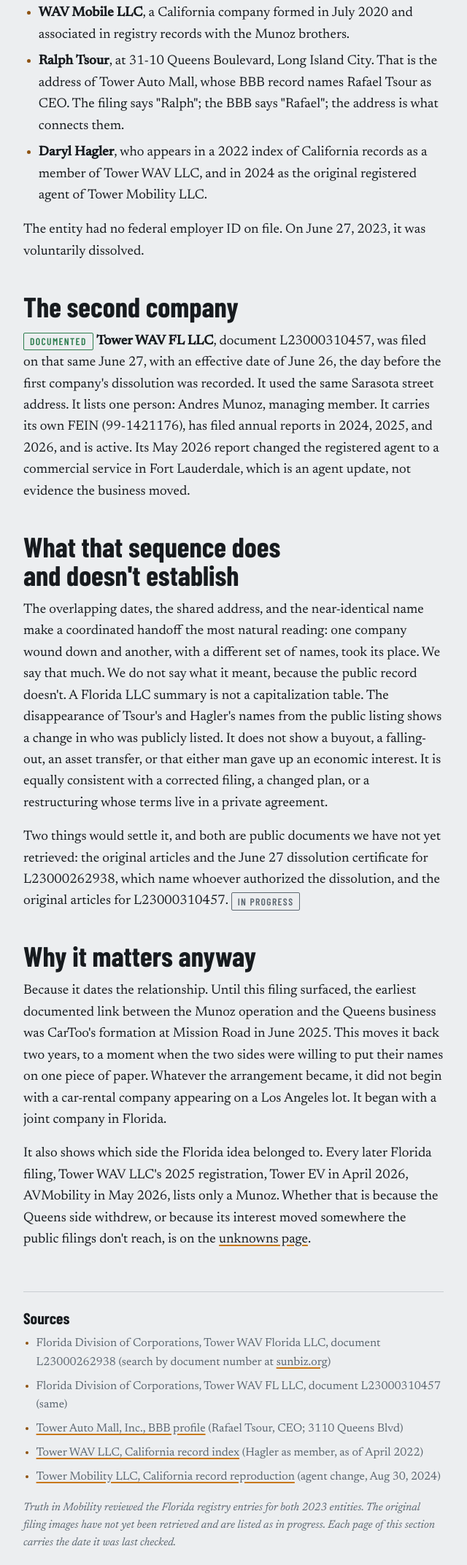
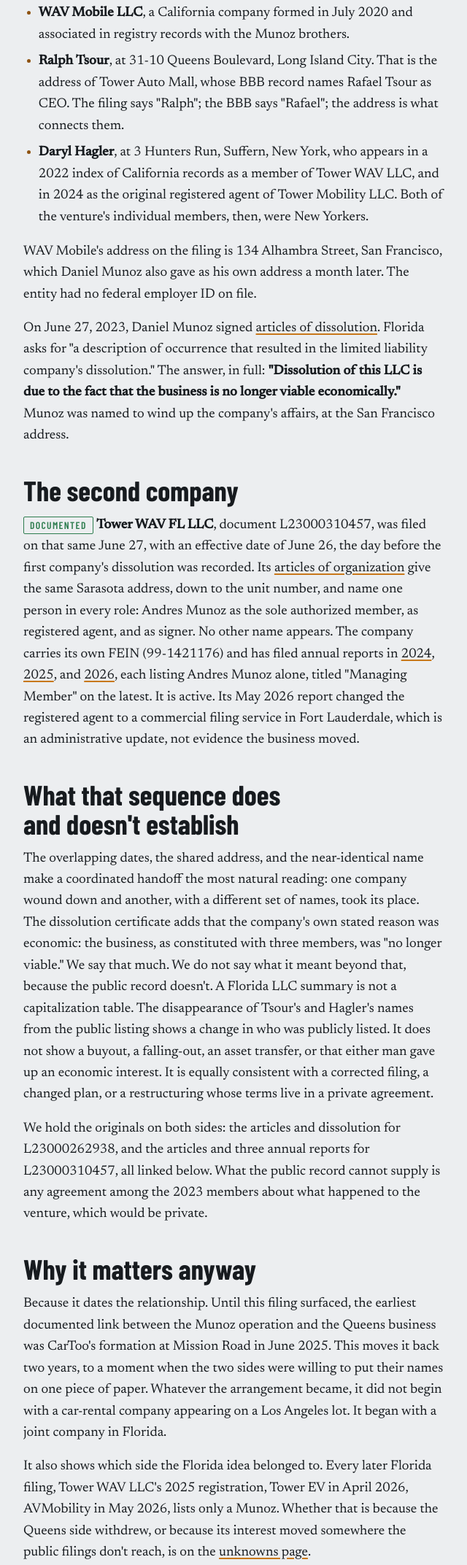
Before and after one commit to truthinmobility/truthinmobilitysite, a plain HTML site: page tower-florida-2023.html in a window 1280 px wide. Shown: the part 892-3037 px from the top of the page at 73% size, without its empty margins (320-960 px from the left). Drawn offline with nearby package versions, Linux system fonts and the light colour scheme; a web font is replaced by a local one.

Commit message:
Add files via upload

```diff
--- a/tower-florida-2023.html
+++ b/tower-florida-2023.html
@@ -32,17 +32,19 @@
 <ul>
 <li><strong>WAV Mobile LLC</strong>, a California company formed in July 2020 and associated in registry records with the Munoz brothers.</li>
 <li><strong>Ralph Tsour</strong>, at 31-10 Queens Boulevard, Long Island City. That is the address of Tower Auto Mall, whose BBB record names Rafael Tsour as CEO. The filing says "Ralph"; the BBB says "Rafael"; the address is what connects them.</li>
-<li><strong>Daryl Hagler</strong>, who appears in a 2022 index of California records as a member of Tower WAV LLC, and in 2024 as the original registered agent of Tower Mobility LLC.</li>
+<li><strong>Daryl Hagler</strong>, at 3 Hunters Run, Suffern, New York, who appears in a 2022 index of California records as a member of Tower WAV LLC, and in 2024 as the original registered agent of Tower Mobility LLC. Both of the venture's individual members, then, were New Yorkers.</li>
 </ul>
-<p>The entity had no federal employer ID on file. On June 27, 2023, it was voluntarily dissolved.</p>
+<p>WAV Mobile's address on the filing is 134 Alhambra Street, San Francisco, which Daniel Munoz also gave as his own address a month later. The entity had no federal employer ID on file.</p>
+
+<p>On June 27, 2023, Daniel Munoz signed <a href="assets/records/L23000262938-dissolution-2023-06-27.pdf">articles of dissolution</a>. Florida asks for "a description of occurrence that resulted in the limited liability company's dissolution." The answer, in full: <strong>"Dissolution of this LLC is due to the fact that the business is no longer viable economically."</strong> Munoz was named to wind up the company's affairs, at the San Francisco address.</p>
 
 <h2>The second company</h2>
-<p><span class="tag doc">Documented</span> <strong>Tower WAV FL LLC</strong>, document L23000310457, was filed on that same June 27, with an effective date of June 26, the day before the first company's dissolution was recorded. It used the same Sarasota street address. It lists one person: Andres Munoz, managing member. It carries its own FEIN (99-1421176), has filed annual reports in 2024, 2025, and 2026, and is active. Its May 2026 report changed the registered agent to a commercial service in Fort Lauderdale, which is an agent update, not evidence the business moved.</p>
+<p><span class="tag doc">Documented</span> <strong>Tower WAV FL LLC</strong>, document L23000310457, was filed on that same June 27, with an effective date of June 26, the day before the first company's dissolution was recorded. Its <a href="assets/records/L23000310457-articles-2023-06-27.pdf">articles of organization</a> give the same Sarasota address, down to the unit number, and name one person in every role: Andres Munoz as the sole authorized member, as registered agent, and as signer. No other name appears. The company carries its own FEIN (99-1421176) and has filed annual reports in <a href="assets/records/L23000310457-annual-report-2024.pdf">2024</a>, <a href="assets/records/L23000310457-annual-report-2025.pdf">2025</a>, and <a href="assets/records/L23000310457-annual-report-2026.pdf">2026</a>, each listing Andres Munoz alone, titled "Managing Member" on the latest. It is active. Its May 2026 report changed the registered agent to a commercial filing service in Fort Lauderdale, which is an administrative update, not evidence the business moved.</p>
 
 <h2>What that sequence does and doesn't establish</h2>
-<p>The overlapping dates, the shared address, and the near-identical name make a coordinated handoff the most natural reading: one company wound down and another, with a different set of names, took its place. We say that much. We do not say what it meant, because the public record doesn't. A Florida LLC summary is not a capitalization table. The disappearance of Tsour's and Hagler's names from the public listing shows a change in who was publicly listed. It does not show a buyout, a falling-out, an asset transfer, or that either man gave up an economic interest. It is equally consistent with a corrected filing, a changed plan, or a restructuring whose terms live in a private agreement.</p>
+<p>The overlapping dates, the shared address, and the near-identical name make a coordinated handoff the most natural reading: one company wound down and another, with a different set of names, took its place. The dissolution certificate adds that the company's own stated reason was economic: the business, as constituted with three members, was "no longer viable." We say that much. We do not say what it meant beyond that, because the public record doesn't. A Florida LLC summary is not a capitalization table. The disappearance of Tsour's and Hagler's names from the public listing shows a change in who was publicly listed. It does not show a buyout, a falling-out, an asset transfer, or that either man gave up an economic interest. It is equally consistent with a corrected filing, a changed plan, or a restructuring whose terms live in a private agreement.</p>
 
-<p>Two things would settle it, and both are public documents we have not yet retrieved: the original articles and the June 27 dissolution certificate for L23000262938, which name whoever authorized the dissolution, and the original articles for L23000310457. <span class="tag pending">In progress</span></p>
+<p>We hold the originals on both sides: the articles and dissolution for L23000262938, and the articles and three annual reports for L23000310457, all linked below. What the public record cannot supply is any agreement among the 2023 members about what happened to the venture, which would be private.</p>
 
 <h2>Why it matters anyway</h2>
 <p>Because it dates the relationship. Until this filing surfaced, the earliest documented link between the Munoz operation and the Queens business was CarToo's formation at Mission Road in June 2025. This moves it back two years, to a moment when the two sides were willing to put their names on one piece of paper. Whatever the arrangement became, it did not begin with a car-rental company appearing on a Los Angeles lot. It began with a joint company in Florida.</p>
@@ -52,13 +54,13 @@
 <div class="sources">
 <h2>Sources</h2>
 <ul>
-<li>Florida Division of Corporations, Tower WAV Florida LLC, document L23000262938 (search by document number at <a href="https://search.sunbiz.org/Inquiry/CorporationSearch/ByDocumentNumber">sunbiz.org</a>)</li>
-<li>Florida Division of Corporations, Tower WAV FL LLC, document L23000310457 (same)</li>
+<li>Tower WAV Florida LLC, document L23000262938: <a href="assets/records/L23000262938-articles-2023-05-30.pdf">Articles of Organization, filed May 30, 2023</a> (PDF, 2 pp.) · <a href="assets/records/L23000262938-dissolution-2023-06-27.pdf">Articles of Dissolution, filed June 27, 2023</a> (PDF, 1 p.). Both as served by the Florida Division of Corporations; also retrievable by document number at <a href="https://search.sunbiz.org/Inquiry/CorporationSearch/ByDocumentNumber">sunbiz.org</a>.</li>
+<li>Tower WAV FL LLC, document L23000310457: <a href="assets/records/L23000310457-articles-2023-06-27.pdf">Articles of Organization, filed June 27, 2023</a> (PDF, 2 pp.) · annual reports <a href="assets/records/L23000310457-annual-report-2024.pdf">2024</a>, <a href="assets/records/L23000310457-annual-report-2025.pdf">2025</a>, <a href="assets/records/L23000310457-annual-report-2026.pdf">2026</a> (PDF, 1 p. each). As served by the Florida Division of Corporations.</li>
 <li><a href="https://www.bbb.org/us/ny/long-island-city/profile/used-car-dealers/tower-auto-mall-0121-131375">Tower Auto Mall, Inc., BBB profile</a> (Rafael Tsour, CEO; 3110 Queens Blvd)</li>
 <li><a href="https://www.corporationwiki.com/p/37imbu/tower-wav-llc">Tower WAV LLC, California record index</a> (Hagler as member, as of April 2022)</li>
 <li><a href="https://www.bizprofile.net/ca/los-angeles/tower-mobility-llc">Tower Mobility LLC, California record reproduction</a> (agent change, Aug 30, 2024)</li>
 </ul>
-<p class="note">Truth in Mobility reviewed the Florida registry entries for both 2023 entities. The original filing images have not yet been retrieved and are listed as in progress. Each page of this section carries the date it was last checked.</p>
+<p class="note">Truth in Mobility holds the original filing images for both 2023 entities, linked above. Each page of this section carries the date it was last checked.</p>
 </div>
 </article>
 <footer class="site"><div class="wrap wide">
```
Also changed, not shown: tower-entities.html (+2 -2 lines), tower-unknowns.html (+2 -2 lines), 6 other files.
